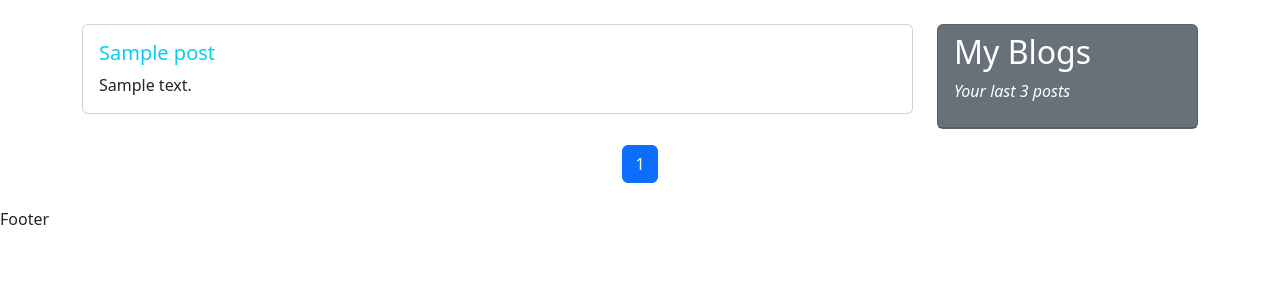
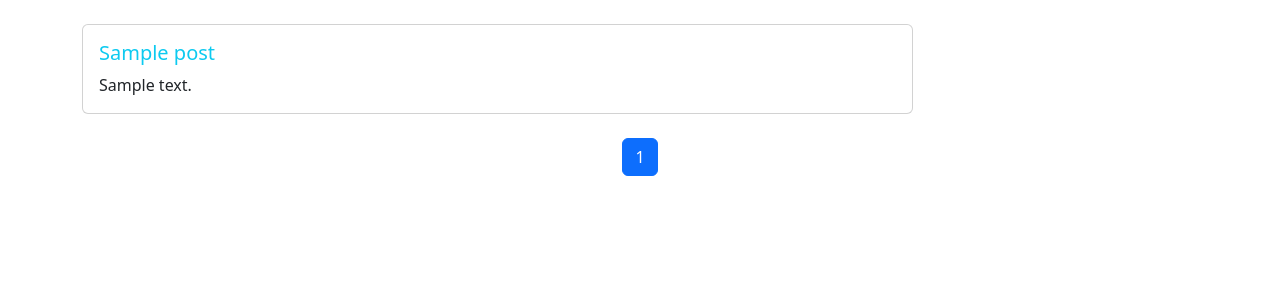
Before and after one commit to demonking15543/django-blog, a Django app: page / in a window 1280 px wide. Shown: the part 56-356 px from the top of the page. Run offline with Django 3.2, Linux system fonts and the light colour scheme; tables that the repository leaves empty hold one stand-in row (values such as "Sample post"); some libraries are stand-ins or nearby versions.

Commit message:
minore chaned

```diff
--- a/templates/base.html
+++ b/templates/base.html
@@ -37,7 +37,7 @@
 
             {% endblock %}
 
-            <div class="col-lg-3">
+            <div class="col-lg-3  d-none  {% if request.user.is_authenticated %}d-md-block{% endif %} ">
                 <div class="card text-bg-secondary mb-3" style="max-width: 18rem;">
                     <div class="card-header">
                         <h2>My Blogs</h2>
@@ -95,7 +95,6 @@
     </main>
 
     {% comment %} #Footer {% endcomment %}
-    <div>Footer</div>
 
 
 
```
